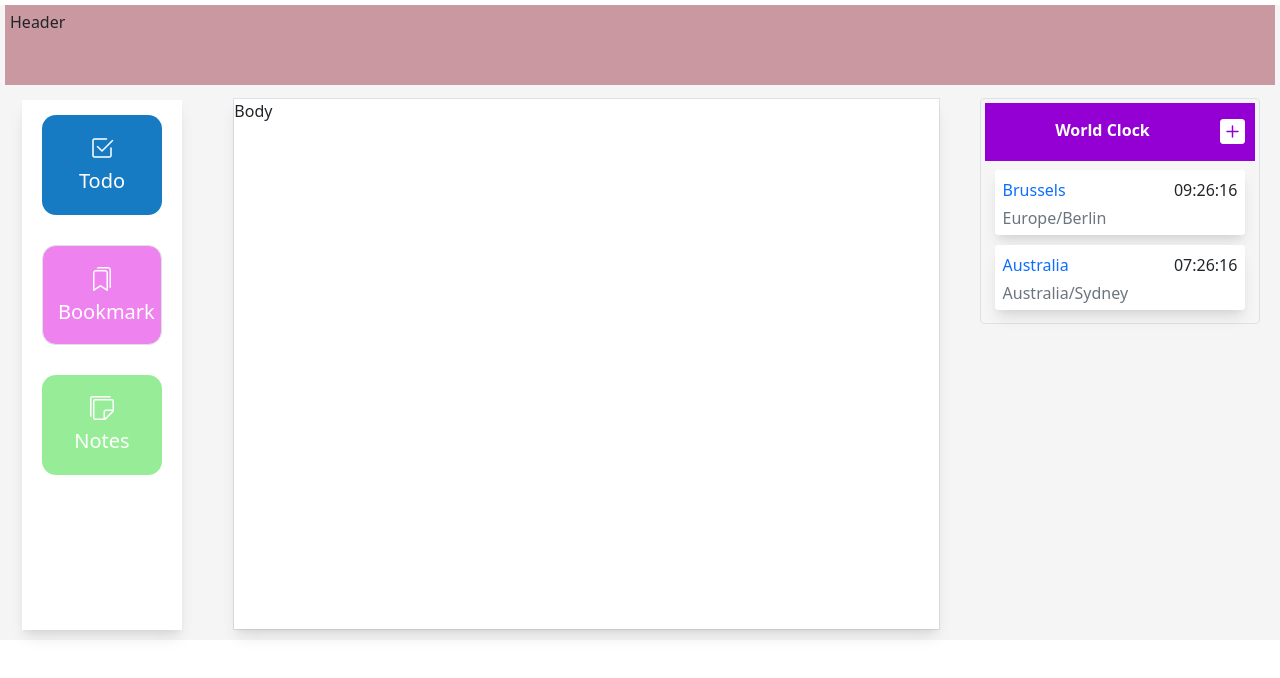
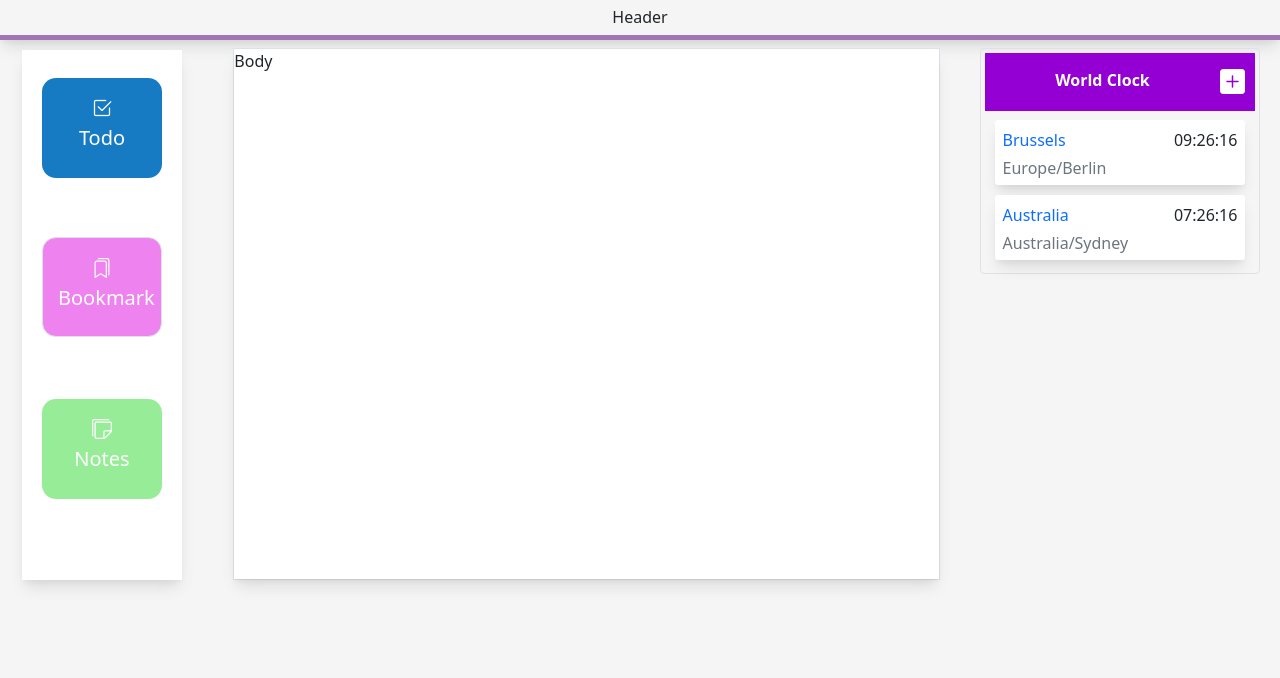
Before and after one commit to GopeshMedayil/tabworld, a React (Create React App) app: page / in a window 1280 px wide. Shown: the top 678 px of the page. Built offline with nearby package versions, Linux system fonts and the light colour scheme.

Commit message:
Added react router

```diff
--- a/package.json
+++ b/package.json
@@ -13,6 +13,7 @@
     "react-hook-form": "^7.20.2",
     "react-moment": "^1.1.1",
     "react-redux": "^7.2.2",
+    "react-router-dom": "^6.0.2",
     "react-scripts": "4.0.3",
     "web-vitals": "^1.0.1"
   },
--- a/src/App.css
+++ b/src/App.css
@@ -16,10 +16,12 @@
   }
 
   .header{
-    background: #c998a0;
-    margin:5px;
     padding:5px;
-    height:10vh
+    height:40px ;
+    box-shadow: 0 10px 15px -3px rgb(0 0 0 / 10%), 0 4px 6px -2px rgb(0 0 0 / 5%);
+    text-align: center;
+    vertical-align: middle;
+    border-bottom: 5px solid #a177b3;
   }
   div.column{
     padding: 10px;
--- a/src/App.js
+++ b/src/App.js
@@ -5,6 +5,8 @@ import BookMark from './components/Bookmark';
 import Notes from './components/Notes/Notes';
 import './App.css';
 import NavBar from './components/NavBar/NavBar';
+import { BrowserRouter as Router, Routes, Route } from 'react-router-dom';
+
 
 export default function App() {
   return (
@@ -21,6 +23,11 @@ export default function App() {
             <div className="m-2 border">
               <div className="main-body">
                 Body
+                <Routes>
+                  <Route path="/todo" element={<ToDo />} />
+                  <Route path="/notes" element={<Notes />} />
+                  <Route path="/bookmark" element={<BookMark />} />
+                </Routes>
               </div>
             </div>
 
--- a/src/components/NavBar/NavBar.css
+++ b/src/components/NavBar/NavBar.css
@@ -16,7 +16,6 @@
     text-decoration: none;
     color: white;
     font-size: 1.5rem;
-    font-weight: bold;
     padding: 0.5rem;
     margin: 0.5rem;
     border-radius: 0.5rem;
@@ -35,6 +34,7 @@
 }
 .navbar-item p{
     color:white;
+    margin-bottom:0;
 }
 
 .nav-notes{
--- a/src/components/NavBar/NavBar.js
+++ b/src/components/NavBar/NavBar.js
@@ -3,31 +3,33 @@
  * @returns
  */
 
-import './NavBar.css'
+import './NavBar.css';
+import { Link } from 'react-router-dom'
 
 function NavBar() {
     return (
         <div className="navbar-vertical">
+            <Link to="/todo" style={{ padding: 5 }}>
                 <div className="navbar-item ">
-                <a className="active" href="#">
                     <i class="bi bi-check2-square"></i>
-                </a>
+                    {/* <a className="active" href="#">
+                    <i class="bi bi-check2-square"></i>
+                </a> */}
                     <p>Todo</p>
                 </div>
-
-            <div className="navbar-item border  nav-bookmark">
-                <a className="active" href="#">
+            </Link>
+            <Link to="/bookmark">
+                <div className="navbar-item border nav-bookmark">
                     <i class="bi bi-bookmarks"></i>
-                </a>
                     <p>Bookmark</p>
                 </div>
-            <div className="navbar-item  nav-notes">
-                <a className="active" href="#">
+            </Link>
+            <Link to="/notes">
+                <div className="navbar-item nav-notes">
                     <i class="bi bi-stickies"></i>
-                </a>
                     <p>Notes</p>
                 </div>
-
+            </Link>
         </div >
     )
 }
--- a/src/index.css
+++ b/src/index.css
@@ -1,11 +1,19 @@
 body {
   margin: 0;
+  padding:0;
   font-family: -apple-system, BlinkMacSystemFont, 'Segoe UI', 'Roboto', 'Oxygen',
     'Ubuntu', 'Cantarell', 'Fira Sans', 'Droid Sans', 'Helvetica Neue',
     sans-serif;
   -webkit-font-smoothing: antialiased;
   -moz-osx-font-smoothing: grayscale;
+  background: #f5f5f5;
 }
+html{
+  background: #f5f5f5;
+}
+
+
+
 
 code {
   font-family: source-code-pro, Menlo, Monaco, Consolas, 'Courier New',
--- a/src/index.js
+++ b/src/index.js
@@ -4,6 +4,8 @@ import './index.css';
 import App from './App';
 import "bootstrap/dist/css/bootstrap.min.css";
 import "bootstrap-icons/font/bootstrap-icons.css";
+import { BrowserRouter } from "react-router-dom";
+
 
 import Modal from './components/Modal';
 
@@ -15,8 +17,10 @@ ReactDOM.render(
   <React.StrictMode>
     <Provider store={store}>
       <Modal></Modal>
+      <BrowserRouter>
+        <App />
+      </BrowserRouter>
 
-      <App />
 
     </Provider>
   </React.StrictMode>,
```
Also changed, not shown: 1 other file (tests, documents, lock files or other folders). Lines whose indentation alone changed are shown as unchanged.
